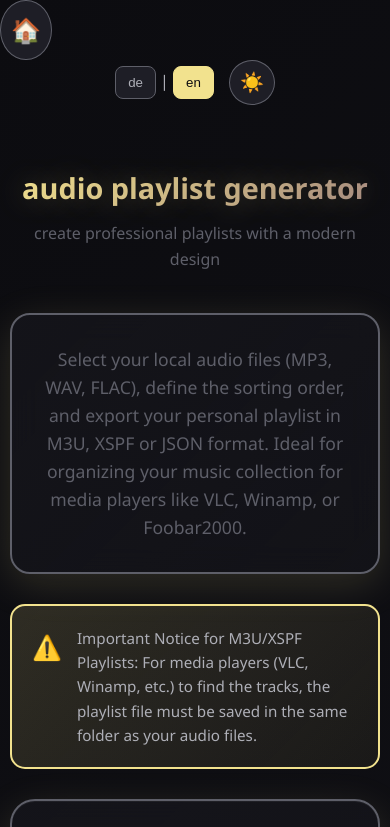
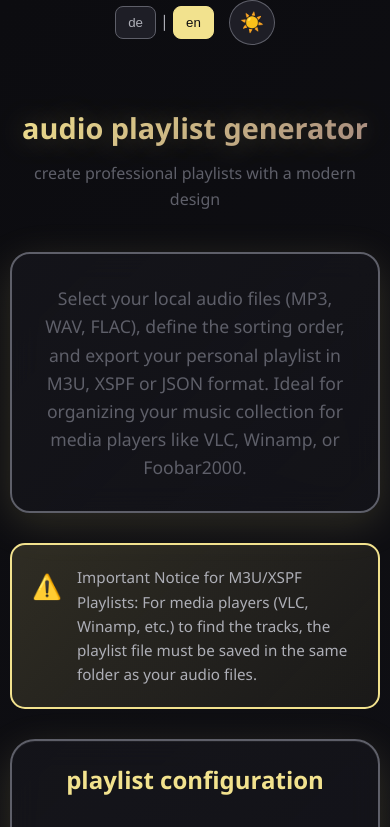
Before and after one commit to KodiniTools/Playlist-Generator, a Vue app: page / in a window 390 px wide. Shown: the top 827 px of the page. Built offline with nearby package versions, Linux system fonts and the light colour scheme.

Commit message:
Remove home icon link to kodinitools.top
- Remove home icon anchor element from App.vue
- Remove associated CSS styles for home-icon class
- Clean up responsive and print styles

```diff
--- a/src/App.vue
+++ b/src/App.vue
@@ -1,6 +1,4 @@
 <template>
-  <a href="https://kodinitools.top" class="home-icon" title="Zurück zu KodiniTools.top">🏠</a>
-
   <div class="page-controls">
     <LanguageSwitcher />
     <ThemeSwitcher />
--- a/src/assets/main.css
+++ b/src/assets/main.css
@@ -86,26 +86,6 @@ summary {
 @keyframes glow-pulse {
     0%, 100% { box-shadow: 0 0 10px var(--glow-color); }
     50% { box-shadow: 0 0 20px var(--glow-color), 0 0 30px var(--glow-color); }
-}
-
-/* === Home Icon === */
-.home-icon {
-    position: fixed;
-    top: 20px;
-    left: 20px;
-    z-index: 1000;
-    font-size: 1.5rem;
-    text-decoration: none;
-    background: var(--btn-color);
-    border: 1px solid var(--border-color);
-    padding: 10px;
-    border-radius: 50%;
-    transition: all 0.3s ease;
-}
-
-.home-icon:hover {
-    background: var(--accent-color);
-    transform: scale(1.1);
 }
 
 /* === Page Controls === */
@@ -708,12 +688,6 @@ details p {
         margin-bottom: 20px;
     }
 
-    .home-icon {
-        position: static;
-        display: inline-block;
-        margin-right: 15px;
-    }
-
     .tools-grid {
         grid-template-columns: 1fr;
     }
@@ -766,8 +740,7 @@ details p {
 @media print {
     .page-controls,
     .generate-button,
-    .tools-grid-section,
-    .home-icon {
+    .tools-grid-section {
         display: none;
     }
 
```
